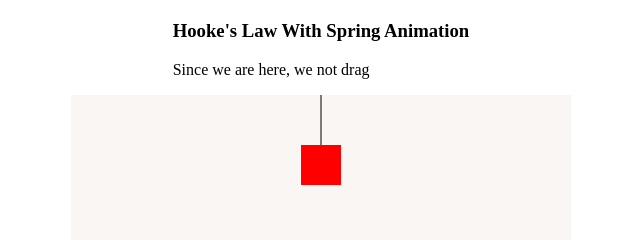
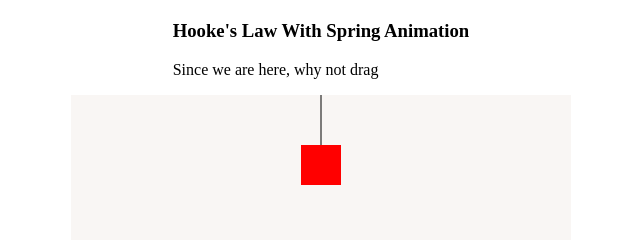
Before and after one commit to aaaa-zhen/Hook-s-law-with-Springgg-, a plain HTML site: page index.html in a window 1280 px wide. Shown: the top 240 px of the page, 319-959 px from the left. Drawn offline with Linux system fonts and the light colour scheme.

Commit message:
Update index.html

```diff
--- a/index.html
+++ b/index.html
@@ -41,7 +41,7 @@
 
     <div>
         <h3>Hooke's Law With Spring Animation</h3>
-        <p>Since we are here, we not drag</p>
+        <p>Since we are here, why not drag</p>
     </div>
     <canvas id="canvas" width="500" height="500"></canvas>
 
```
